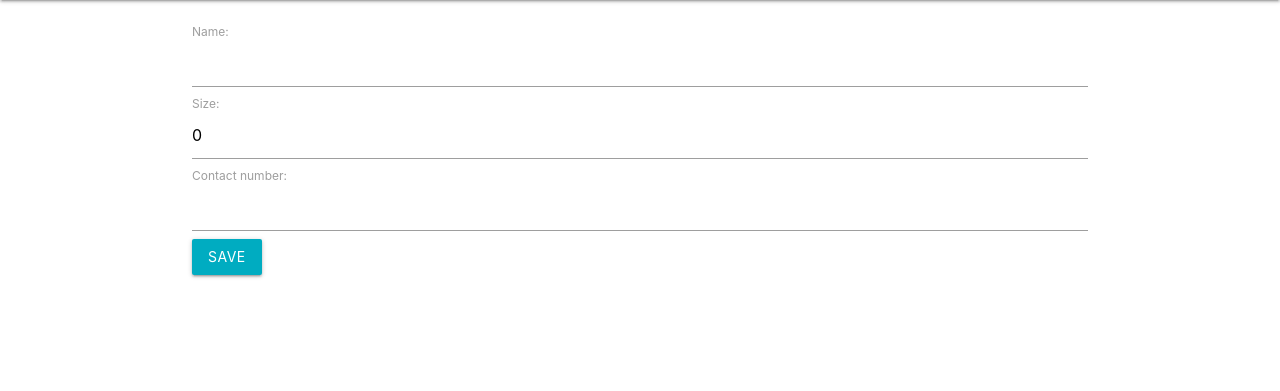
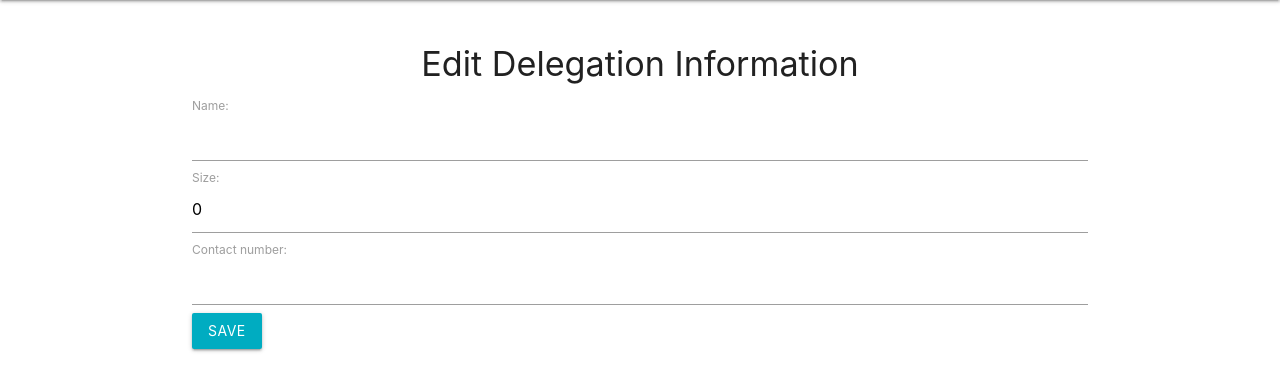
Before and after one commit to Sparrownor1/mun-net, a Django app: template delegation/templates/delegation/edit_delegation.html in a window 1280 px wide. Shown: the part 64-455 px from the top of the page. Run offline with Django 3.2, Linux system fonts and the light colour scheme; the template is opened without the code that fills it: values that come from a table or form of the project are taken from there, others are empty; some libraries are stand-ins or nearby versions.

Commit message:
Page titles

```diff
--- a/delegation/templates/delegation/edit_delegation.html
+++ b/delegation/templates/delegation/edit_delegation.html
@@ -1,7 +1,7 @@
 {% extends "header.html" %}
 
 {% block content %}
-
+<h4 class="center-align">Edit Delegation Information</h4>
 <form method="POST">
   {% csrf_token %}
   {{form}}
--- a/delegation/templates/delegation/index.html
+++ b/delegation/templates/delegation/index.html
@@ -1,6 +1,7 @@
 {% extends 'header.html' %}
 
 {% block content %}
+<h4 class="center-align">Delegates</h4>
 <table class="highlight responsive-table centered">
   <thead>
     <tr>
```
